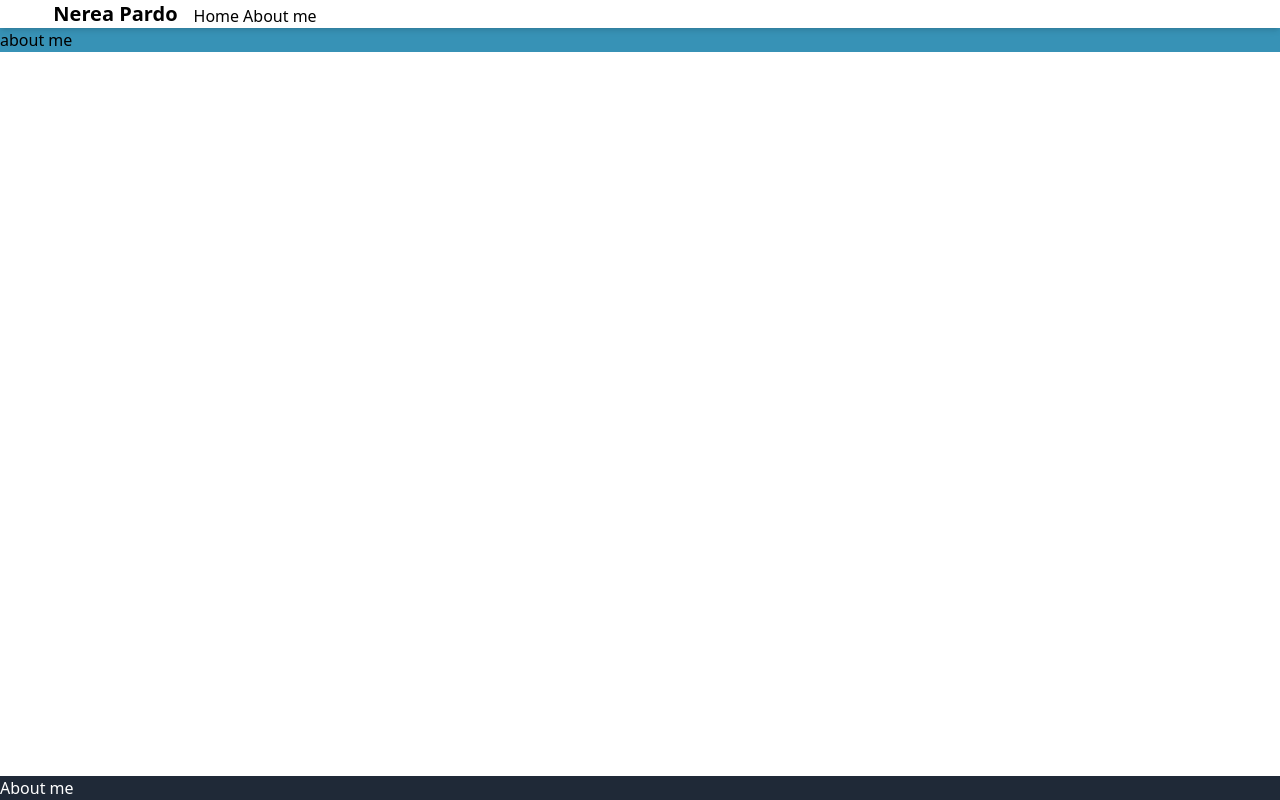
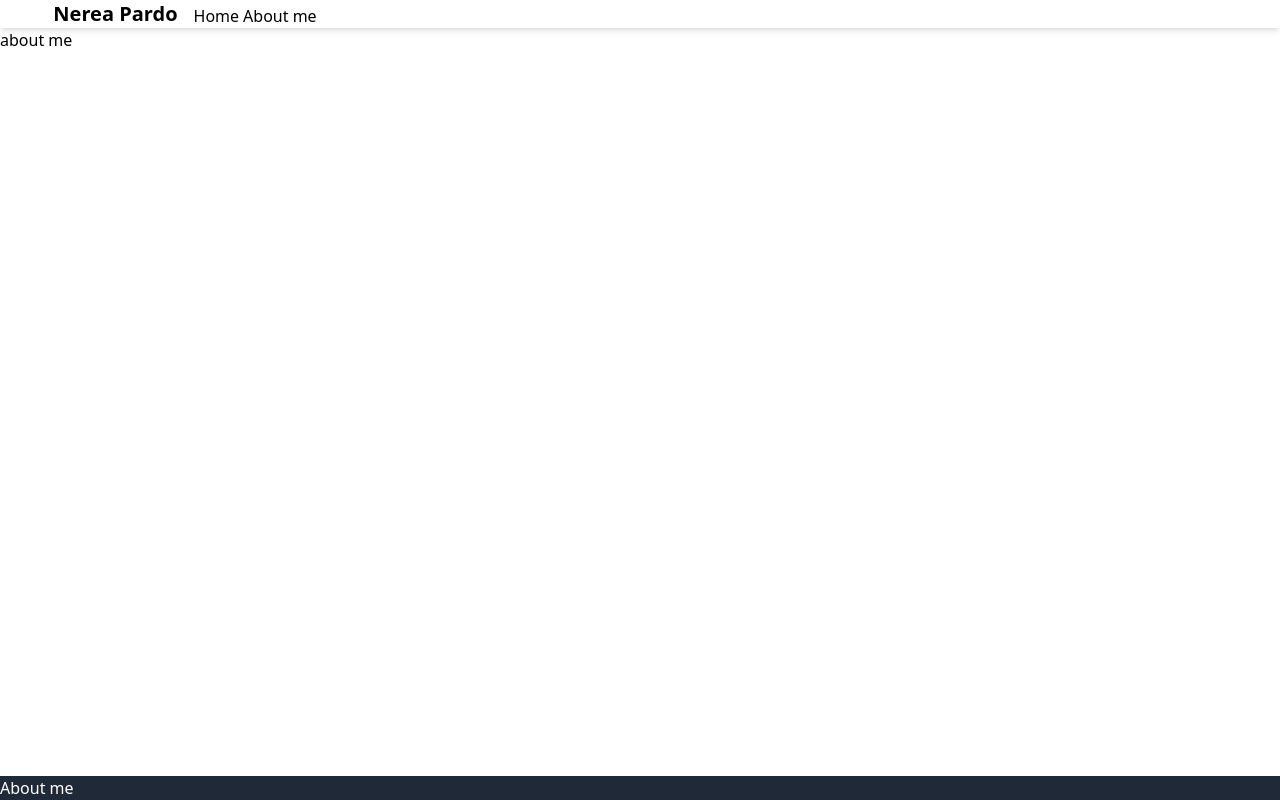
Before and after one commit to nereapardo/nerea.pardo, a Next.js app: page /aboutme in a window 1280 px wide. Built offline with nearby package versions, Linux system fonts and the light colour scheme.

Commit message:
fix config

```diff
--- a/components/layout/layout.js
+++ b/components/layout/layout.js
@@ -1,4 +1,4 @@
-import Navbar from "./navbar";
+import Navbar from "./Navbar";
 import Footer from "./Footer";
 const Layout = (props) => {
   return (
--- a/components/layout/navbar.js
+++ b/components/layout/navbar.js
@@ -12,7 +12,7 @@ const Navbar = () => {
 
   return (
     <>
-      <nav className="bg-white top-0 left-0 right-0 sticky z-50 shadow-md">
+      <nav className="dark:bg-slate-700 top-0 left-0 right-0 sticky z-50 shadow-md">
         <div className="w-11/12 mx-auto ">
           {/* Web header */}
           <div className="flex justify-between">
--- a/next.config.js
+++ /dev/null
@@ -1,3 +0,0 @@
-module.exports = {
-  reactStrictMode: true,
-}
--- a/pages/aboutme.js
+++ b/pages/aboutme.js
@@ -1,8 +1,8 @@
-const aboutme = () => {
+const AboutMe = () => {
   return (
     <div>
-      <h1 className="bg-[#3792b6]">about me</h1>
+      <h1 className="">about me</h1>
     </div>
   );
 };
-export default aboutme;
+export default AboutMe;
```
